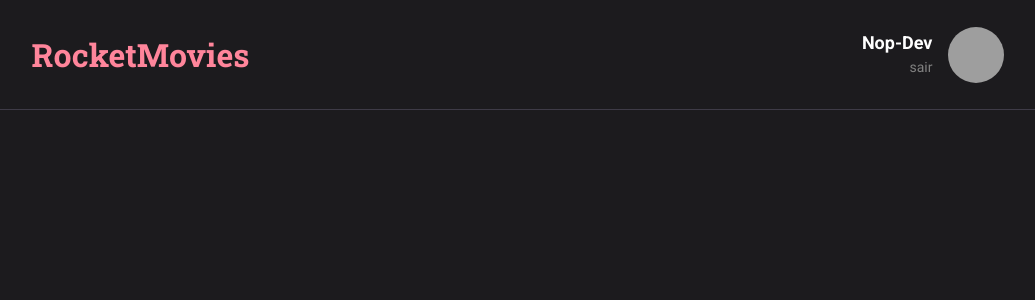
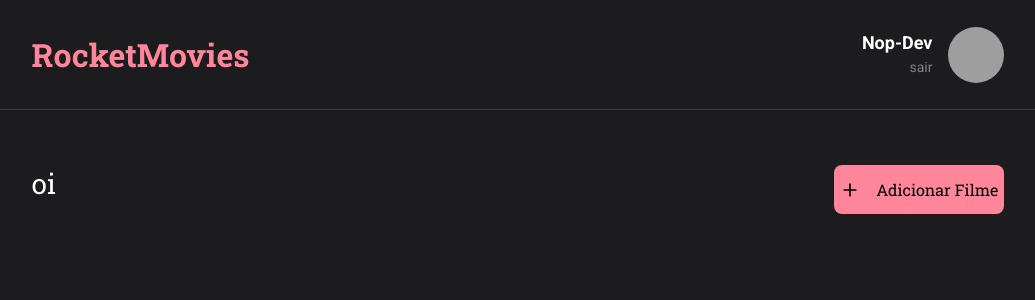
Before and after one commit to nop-dev/RocketMovies-React, a React (Vite) app: page / in a window 1280 px wide. Shown: the top 300 px of the page, without its empty margins (122-1157 px from the left). Built offline with nearby package versions, Linux system fonts and the light colour scheme; grey boxes are pictures that could not be loaded.

Commit message:
feat: :sparkles: adiciona componente de Section

```diff
--- a/src/components/Header/styles.js
+++ b/src/components/Header/styles.js
@@ -10,6 +10,7 @@ export const Container = styled.header`
     align-items: center;
 
     border-bottom: 1px solid #3E3B47;
+    margin-bottom: 55px;
 
     > h1 {
         font-family: "Roboto Slab", serif;
--- /dev/null
+++ b/src/components/Section/index.jsx
@@ -0,0 +1,18 @@
+import React from "react";
+import { Container, HeaderSection } from "./styles"
+
+import { Button } from '../../components/Button/index.jsx';
+
+export function Section({title, $btnActivate, btnTitle, btnIcon}) {
+    return(
+        <Container>
+            <HeaderSection>
+                <h1>{title}</h1>
+
+                {$btnActivate && <Button title={btnTitle} icon={btnIcon}/>}
+            </HeaderSection>
+
+        </Container>
+    )
+
+}
--- /dev/null
+++ b/src/components/Section/styles.js
@@ -0,0 +1,15 @@
+import styled from "styled-components";
+
+export const Container = styled.section``
+
+export const HeaderSection = styled.header`
+    display: flex;
+    gap: 80%;
+
+    > h1 {
+        font-family: "Roboto Slab", serif;
+        font-size: 28px;
+        font-weight: 400;
+        color: white;
+    }
+`
--- a/src/pages/Home/index.jsx
+++ b/src/pages/Home/index.jsx
@@ -1,13 +1,22 @@
 import React from 'react';
-import { Container } from './styles.js';
+import { FiPlus } from "react-icons/fi";
+
+import { Container, HomeStructure } from './styles.js';
 
 import { Header } from '../../components/Header';
+
+import { Section } from '../../components/Section/index.jsx';
 
 export function Home() {
     return (
         <Container>
             <Header />
 
+                <Section title={"oi"} $btnActivate btnTitle={"Adicionar Filme"} btnIcon={FiPlus}>
+
+                </Section>
+
+
         </Container>
     );
 };
--- a/src/pages/Home/styles.js
+++ b/src/pages/Home/styles.js
@@ -1,5 +1,10 @@
 import { styled } from 'styled-components'
 
 export const Container = styled.div`
+    > section {
+        padding: 0 12%;
+    }
+`
 
+export const HomeStructure = styled.span`
 `
```
